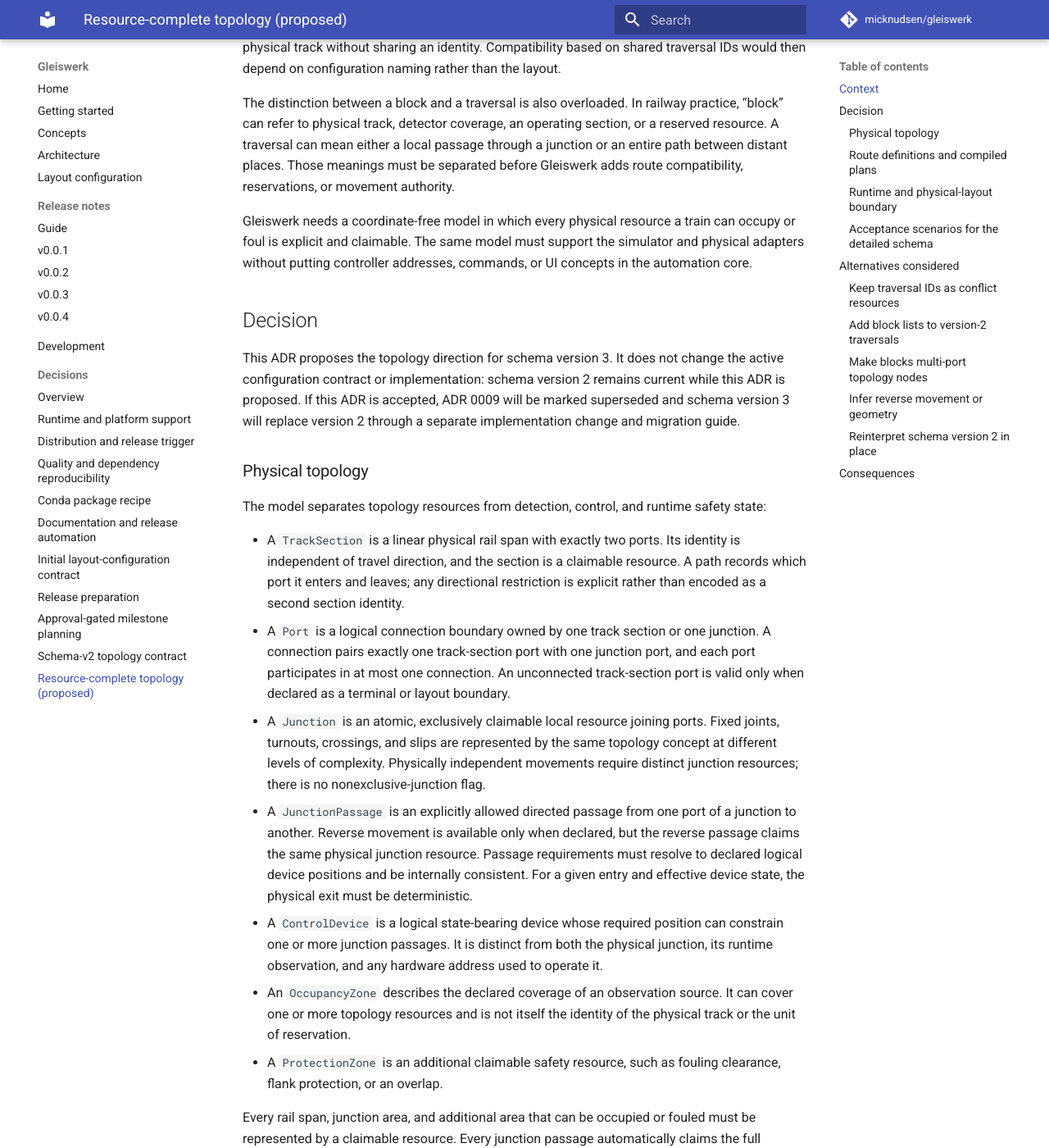
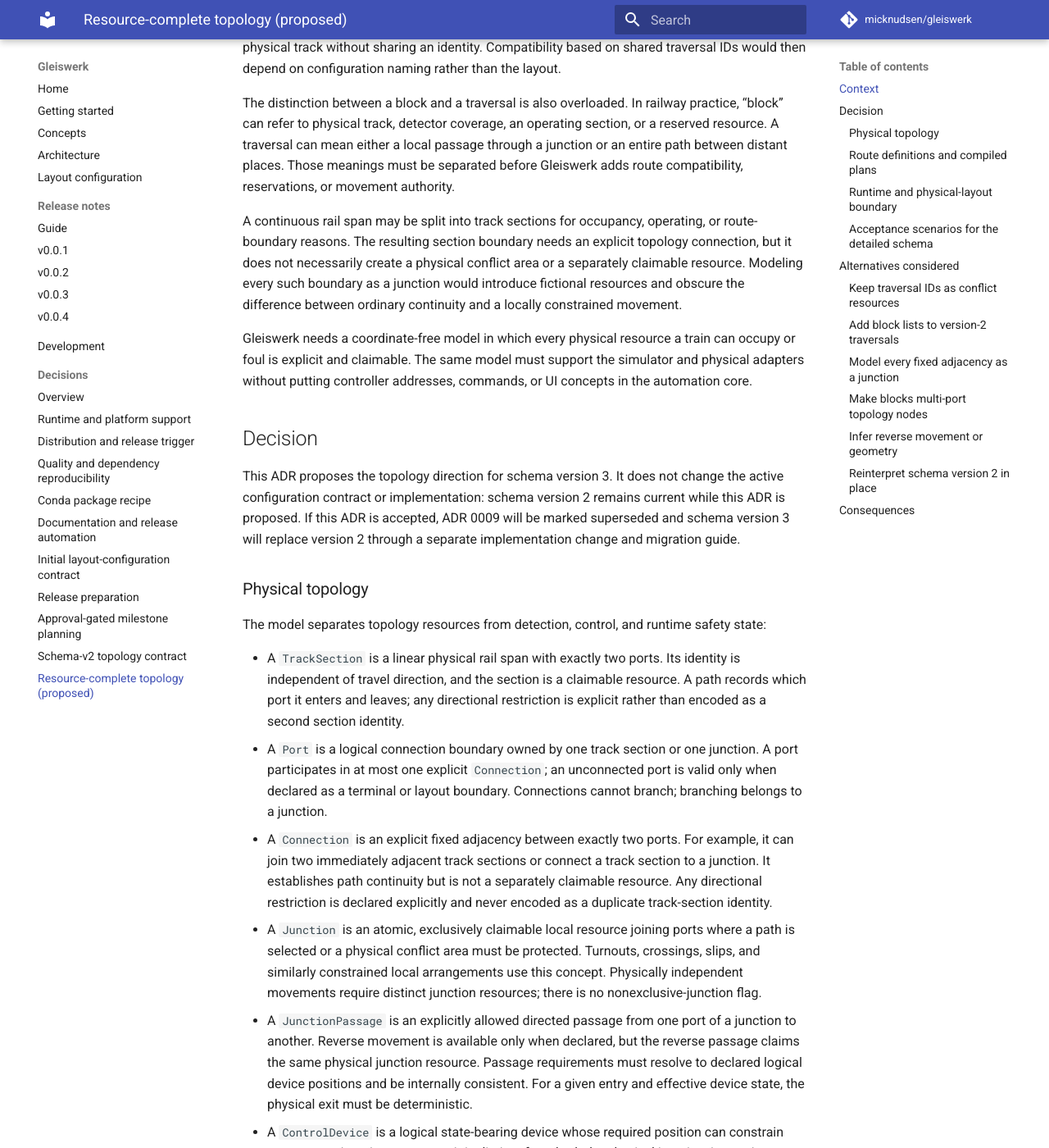
Before and after one commit to micknudsen/gleiswerk, an MkDocs documentation site: the page built from docs/adr/0010-resource-complete-topology.md, in a window 1280 px wide and 1400 px high, scrolled down 454 px. Shown: the whole window at 82% size. Built offline with MkDocs 1.6.1 and Material for MkDocs 9.7.7, drawn with Linux system fonts in a browser that asks for light colours; comment, search, counter and statistics services are not loaded; some of the changed text lies outside the part shown.

Commit message:
docs: distinguish connections from junctions
Keeps ordinary adjacent track sections continuous without inventing a claimable junction resource.

```diff
--- a/docs/adr/0010-resource-complete-topology.md
+++ b/docs/adr/0010-resource-complete-topology.md
@@ -24,6 +24,13 @@
 must be separated before Gleiswerk adds route compatibility, reservations, or
 movement authority.
 
+A continuous rail span may be split into track sections for occupancy,
+operating, or route-boundary reasons. The resulting section boundary needs an
+explicit topology connection, but it does not necessarily create a physical
+conflict area or a separately claimable resource. Modeling every such boundary
+as a junction would introduce fictional resources and obscure the difference
+between ordinary continuity and a locally constrained movement.
+
 Gleiswerk needs a coordinate-free model in which every physical resource a
 train can occupy or foul is explicit and claimable. The same model must support
 the simulator and physical adapters without putting controller addresses,
@@ -47,15 +54,19 @@
   resource. A path records which port it enters and leaves; any directional
   restriction is explicit rather than encoded as a second section identity.
 - A `Port` is a logical connection boundary owned by one track section or one
-  junction. A connection pairs exactly one track-section port with one
-  junction port, and each port participates in at most one connection. An
-  unconnected track-section port is valid only when declared as a terminal or
-  layout boundary.
+  junction. A port participates in at most one explicit `Connection`; an
+  unconnected port is valid only when declared as a terminal or layout
+  boundary. Connections cannot branch; branching belongs to a junction.
+- A `Connection` is an explicit fixed adjacency between exactly two ports. For
+  example, it can join two immediately adjacent track sections or connect a
+  track section to a junction. It establishes path continuity but is not a
+  separately claimable resource. Any directional restriction is declared
+  explicitly and never encoded as a duplicate track-section identity.
 - A `Junction` is an atomic, exclusively claimable local resource joining
-  ports. Fixed joints, turnouts, crossings, and slips are represented by the
-  same topology concept at different levels of complexity. Physically
-  independent movements require distinct junction resources; there is no
-  nonexclusive-junction flag.
+  ports where a path is selected or a physical conflict area must be
+  protected. Turnouts, crossings, slips, and similarly constrained local
+  arrangements use this concept. Physically independent movements require
+  distinct junction resources; there is no nonexclusive-junction flag.
 - A `JunctionPassage` is an explicitly allowed directed passage from one port
   of a junction to another. Reverse movement is available only when declared,
   but the reverse passage claims the same physical junction resource. Passage
@@ -80,6 +91,11 @@
 Declared protection rules can attach to any path element, route boundary, or
 route definition and contribute both non-path protection claims and non-path
 device requirements to a route plan.
+
+A `Connection` contributes an ordered path transition but no separate claim.
+If its physical boundary has a clearance, fouling, or protection consequence,
+that area belongs in an adjacent claimable resource or a declared
+`ProtectionZone`, not in a fictional junction.
 
 Resource boundaries must coincide with safe clearance boundaries. Otherwise,
 the adjacent resources must share a protection claim representing the
@@ -112,7 +128,7 @@
 changes or release behavior. The compiler produces a `RoutePlan` that contains:
 
 - the complete ordered directed path, including every intervening track
-  section and junction passage;
+  section, connection, and junction passage;
 - the complete set of physical and protection resources claimed by the path
   and its declared protection rules;
 - the required logical positions of control devices, including non-path flank
@@ -179,35 +195,38 @@
 The schema-version-3 design and implementation must make the following
 scenarios explicit and testable:
 
-1. A route from a west entry through a west throat, platform track, east
+1. Two immediately adjacent track sections linked by a direct `Connection`
+   compile to one continuous path. The plan claims both sections and does not
+   invent a junction claim.
+2. A route from a west entry through a west throat, platform track, east
    throat, and east exit compiles to a plan containing both throats and every
    intervening track section.
-2. The reverse route has explicit reverse-directed path elements and claims
+3. The reverse route has explicit reverse-directed path elements and claims
    the same base physical sections and junction footprints, while allowing
    additional direction-specific protection.
-3. Two routes over genuinely disjoint physical and protection resources can
+4. Two routes over genuinely disjoint physical and protection resources can
    be compatible.
-4. Two routes requiring different positions of one control device conflict
+5. Two routes requiring different positions of one control device conflict
    even if their named endpoints differ.
-5. Two routes requiring the same control-device position still conflict when
+6. Two routes requiring the same control-device position still conflict when
    they share track, a junction, or a protection resource.
-6. Crossing, common-throat, fouling, flank-protection, and overlap conflicts
+7. Crossing, common-throat, fouling, flank-protection, and overlap conflicts
    are explainable through shared declared claims and required device
    positions, including requirements outside the nominal path.
-7. One detector covering several track sections does not merge those sections
+8. One detector covering several track sections does not merge those sections
    into one topology resource.
-8. A train straddling two occupancy zones keeps every affected route claim
+9. A train straddling two occupancy zones keeps every affected route claim
    unavailable. Partial, stale, or clear-only coverage cannot override occupied
    or unknown evidence elsewhere.
-9. A route wholly within one track section has explicit entry and exit limits
+10. A route wholly within one track section has explicit entry and exit limits
    and still claims that section.
-10. Unconnected nonterminal ports, missing connections, declared path resources
+11. Unconnected nonterminal ports, missing connections, declared path resources
     omitted from a plan, contradictory requirements, ambiguous paths, cycles,
     and repeated resources are rejected rather than guessed. Physical omissions
     that declarations cannot expose remain a commissioning concern.
-11. After startup or lost feedback, affected occupancy and control evidence is
+12. After startup or lost feedback, affected occupancy and control evidence is
     unknown and cannot support movement authority.
-12. A protection resource can be claimed even though it does not occur in the
+13. A protection resource can be claimed even though it does not occur in the
     route's nominal wheel path.
 
 These are semantic acceptance scenarios, not a commitment to exact
@@ -228,6 +247,14 @@
 path data and leave block, detector, junction, and reservation meanings
 entangled. Continuity and completeness could disagree between the traversal
 endpoints and the added list.
+
+### Model every fixed adjacency as a junction
+
+This gives the graph a uniform alternating shape, but an ordinary track-section
+boundary has no independent path selection or exclusion meaning. It would
+force authors to declare fictional junctions and make plans carry claims that
+do not correspond to a physical safety resource. Explicit non-claimable
+connections preserve continuity without that distortion.
 
 ### Make blocks multi-port topology nodes
 
@@ -255,6 +282,8 @@
   plans.
 - The future configuration is richer, but routes can be checked independently
   of author naming conventions and travel direction.
+- Adjacent track sections are linked through explicit connections, which remain
+  visible in path provenance without adding false reservation claims.
 - Track topology, observation coverage, device control, reservation, and
   movement authority have distinct boundaries and can evolve independently.
 - The simulator and physical adapters can exercise the same core model while
```
Also changed, not shown: CONTEXT.md (+16 -8 lines).
